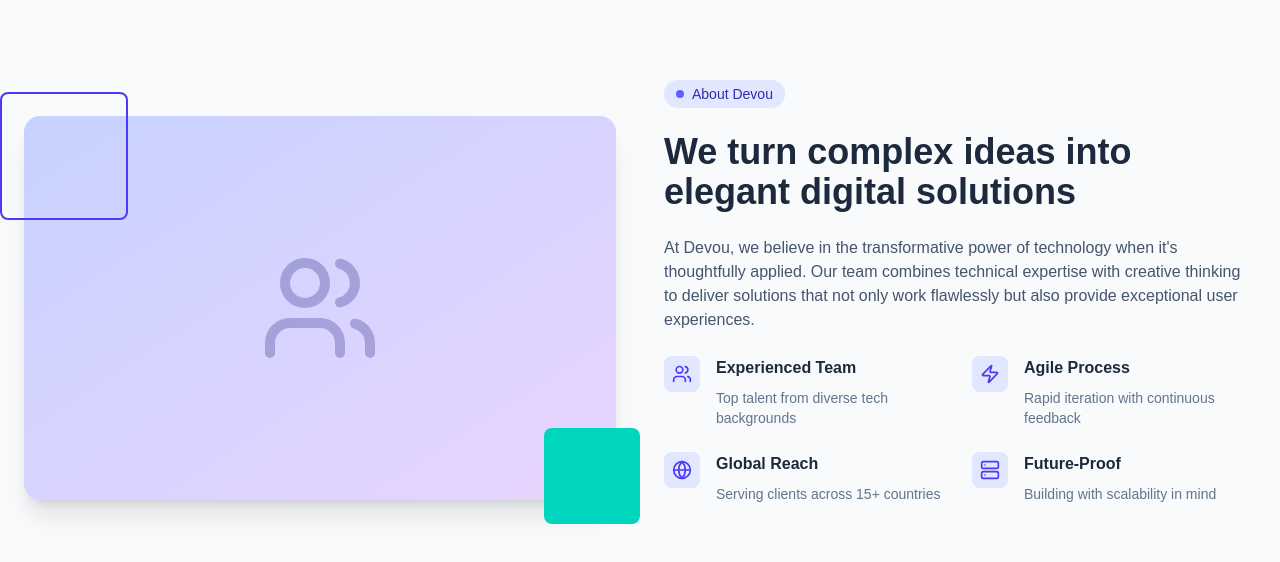
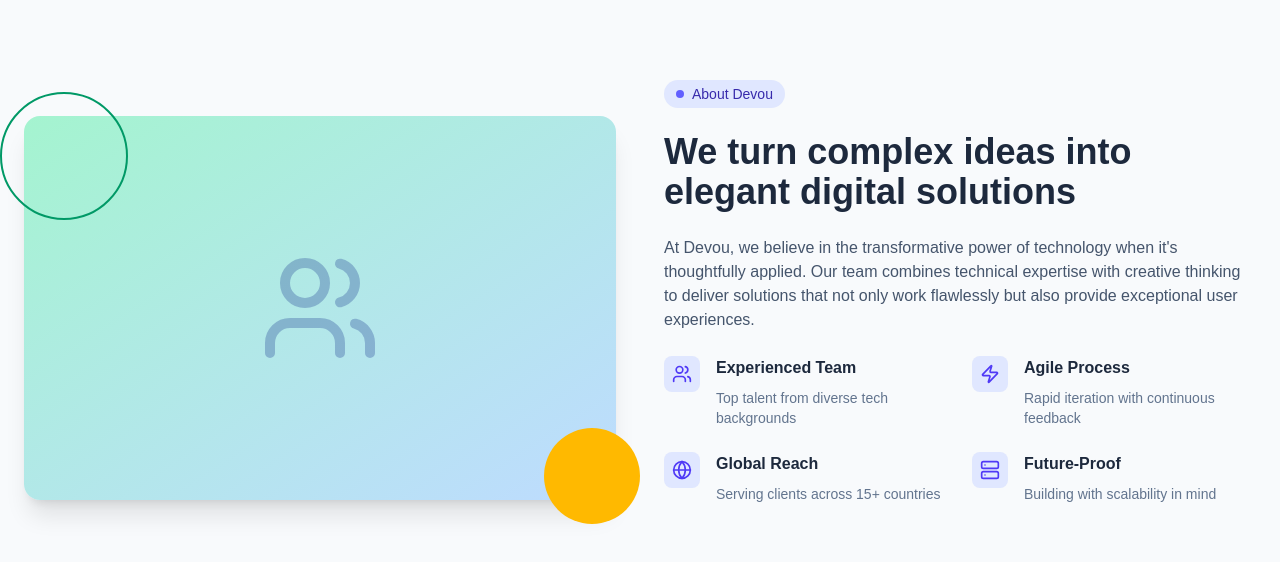
Before and after one commit to alanjohnck/devou, a Next.js app: page /about in a window 1280 px wide. Shown: the top 562 px of the page. Built offline with nearby package versions, Linux system fonts and the light colour scheme.

Commit message:
portfolio setting

```diff
--- a/src/app/about/page.jsx
+++ b/src/app/about/page.jsx
@@ -19,17 +19,17 @@
             {/* Image/Visual Side */}
             <div className="lg:w-1/2 relative">
   <div className="relative rounded-2xl overflow-hidden shadow-xl group">
-                <div className="absolute inset-0 bg-gradient-to-br from-indigo-600/80 to-purple-600/80 opacity-0 group-hover:opacity-90 transition-opacity duration-500 flex items-center justify-center">
+    <div className="absolute inset-0 bg-gradient-to-br from-emerald-600/80 to-blue-600/80 opacity-0 group-hover:opacity-90 transition-opacity duration-500 flex items-center justify-center">
       <p className="text-white font-medium text-lg opacity-0 group-hover:opacity-100 transition-opacity duration-700 text-center px-6">
-                    Founded in 2020, we've grown from a team of 3 to 20+ passionate tech experts.
+        Founded in 2020, we've grown from a team of 3 to 20+ passionate tech experts dedicated to innovation.
       </p>
     </div>
-                <div className="h-64 md:h-96 bg-gradient-to-br from-indigo-200 to-purple-200 flex items-center justify-center">
-                  <Users size={120} className="text-indigo-900/30" />
+    <div className="h-64 md:h-96 bg-gradient-to-br from-emerald-200 to-blue-200 flex items-center justify-center">
+      <Users size={120} className="text-blue-900/30" />
     </div>
   </div>
-              <div className="absolute -bottom-6 -right-6 w-24 h-24 bg-teal-400 rounded-lg"></div>
-              <div className="absolute -top-6 -left-6 w-32 h-32 border-2 border-indigo-600 rounded-lg"></div>
+  <div className="absolute -bottom-6 -right-6 w-24 h-24 bg-amber-400 rounded-full"></div>
+  <div className="absolute -top-6 -left-6 w-32 h-32 border-2 border-emerald-600 rounded-full"></div>
 </div>
 
             {/* Text Content Side */}
```
Lines whose indentation alone changed are shown as unchanged.
